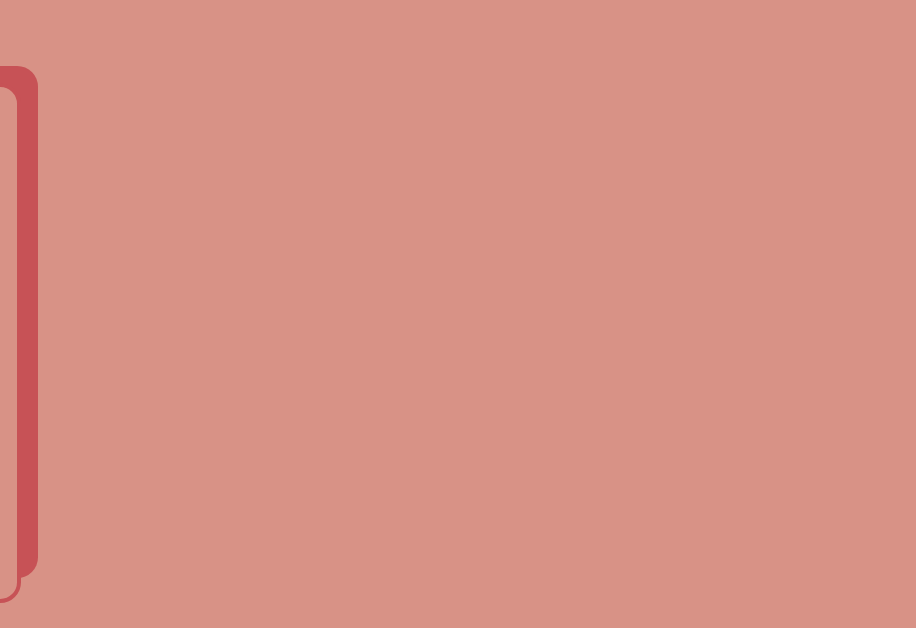
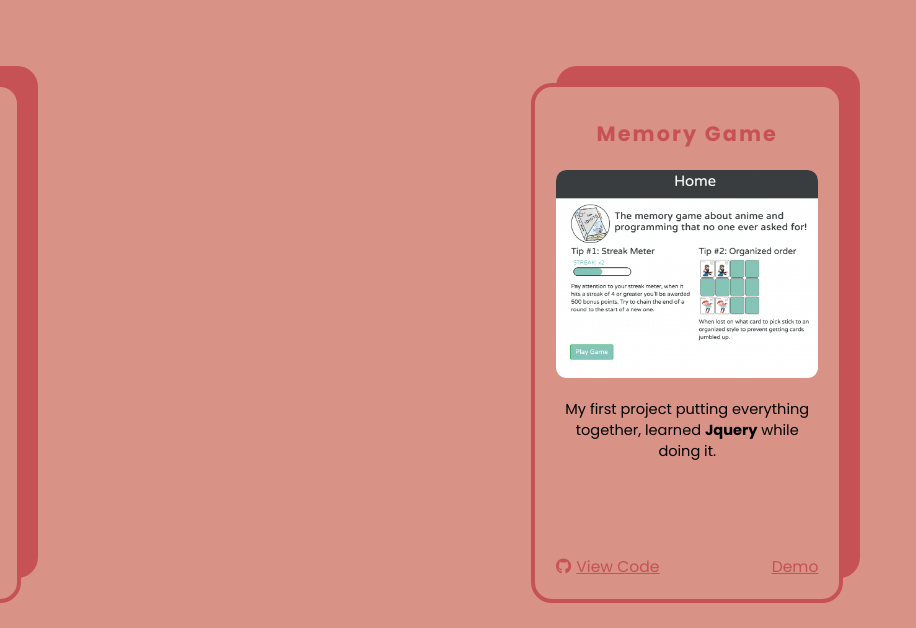
Before and after one commit to wwwwLulu/Portfolio, a website: page index.html in a window 1280 px wide. Shown: the part 1553-2181 px from the top of the page, 364-1280 px from the left. Drawn offline with Linux system fonts and the light colour scheme.

Commit message:
Project added

```diff
--- a/index.html
+++ b/index.html
@@ -157,7 +157,8 @@
                     <p class="card__description">
                         Older project hosted on my old github account, which was
                         probably the most I ever worked. Learned a lot from
-                        others, since I had a few people contribute. Test: 'Lewlewonics'
+                        others, since I had a few people contribute. Test:
+                        'Lewlewonics'
                     </p>
                     <a
                         class="card__github"
@@ -198,6 +199,33 @@
                     >
                     <a
                         href="https://zallyy.github.io/Higurashi-Pomodoro-Counter/"
+                        class="card__live-demo"
+                        >Demo</a
+                    >
+                </div>
+                <div class="card">
+                    <h4 class="card__title">Memory Game</h4>
+                    <div class="card__img-container">
+                        <img
+                            src="./images/project_memorygame.png"
+                            alt="guess op"
+                            class="card__img"
+                        />
+                    </div>
+                    <p class="card__description">
+                        My first project putting everything together, learned
+                        <strong>Jquery</strong> while doing it.
+                    </p>
+                    <a
+                        class="card__github"
+                        href="https://github.com/Qnnie/AnimeMemoryGame"
+                        ><i
+                            class="card__github--icon fab fa-github text-secondary"
+                        ></i
+                        >View Code</a
+                    >
+                    <a
+                        href="https://qnnie.github.io/AnimeMemoryGame/home.html"
                         class="card__live-demo"
                         >Demo</a
                     >
```
Also changed, not shown: images/project_memorygame.png (added), 1 other file.
